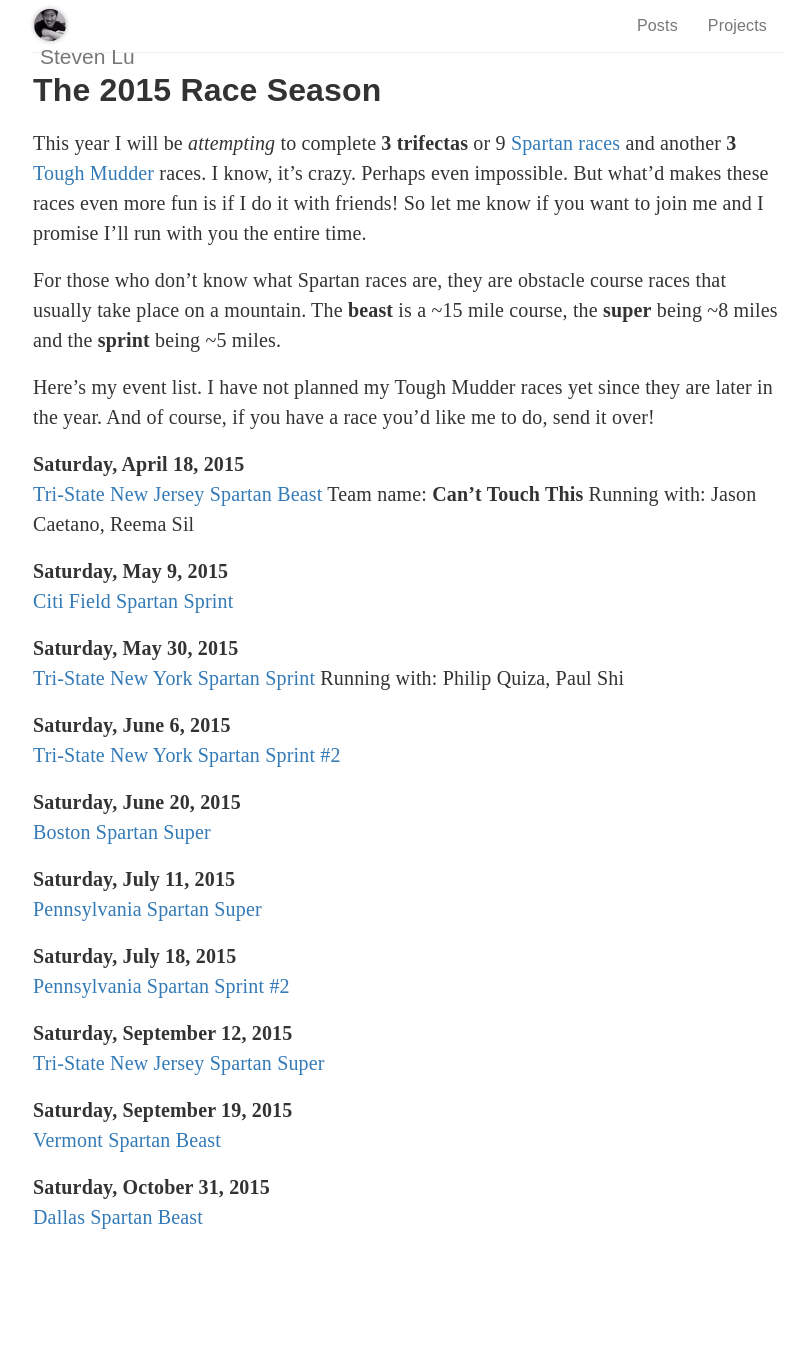
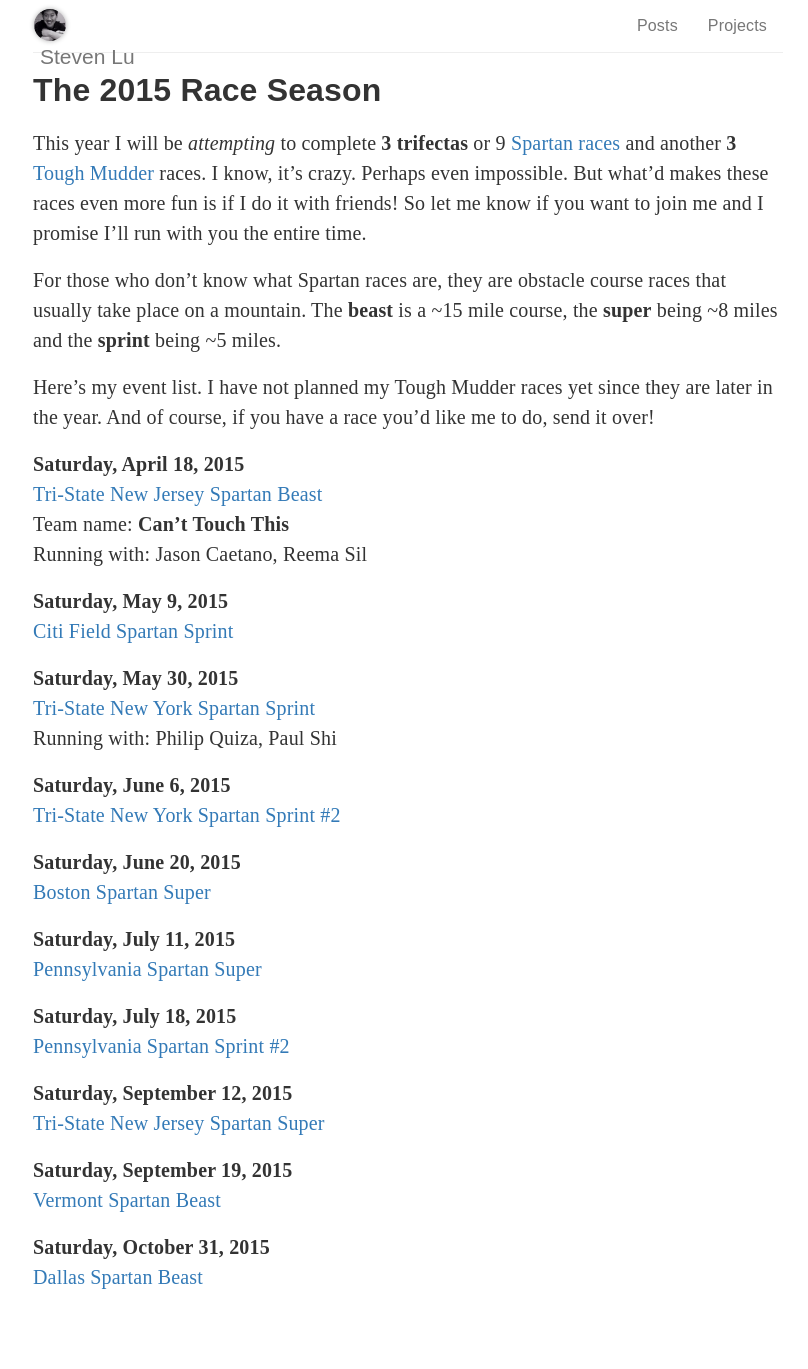
Before and after one commit to sjlu/sjlu.github.io, a Jekyll site: the page built from races/index.md, in a window 1280 px wide. Shown: the whole page, without its empty margins (232-1040 px from the left). Built offline with Jekyll 4.4.1, drawn with Linux system fonts in a browser that asks for light colours; nearby versions of some CDN libraries; comment, search, counter and statistics services are not loaded; before the commit the page ends 1309 px from its top, so only the background shows below that.

Commit message:
line spacing

```diff
--- a/races/index.md
+++ b/races/index.md
@@ -10,15 +10,15 @@
 Here's my event list. I have not planned my Tough Mudder races yet since they are later in the year. And of course, if you have a race you'd like me to do, send it over!
 
 **Saturday, April 18, 2015** \\
-[Tri-State New Jersey Spartan Beast](http://www.spartan.com/events/?event_id=494/tri-state-new-jersey-beast)
-Team name: **Can't Touch This**
+[Tri-State New Jersey Spartan Beast](http://www.spartan.com/events/?event_id=494/tri-state-new-jersey-beast) \\
+Team name: **Can't Touch This** \\
 Running with: Jason Caetano, Reema Sil
 
 **Saturday, May 9, 2015** \\
 [Citi Field Spartan Sprint](http://www.spartan.com/events/?event_id=420/citi-field-sprint-%28stadium%29)
 
 **Saturday, May 30, 2015** \\
-[Tri-State New York Spartan Sprint](http://www.spartan.com/events/?event_id=423/tri-state-new-york-sprint)
+[Tri-State New York Spartan Sprint](http://www.spartan.com/events/?event_id=423/tri-state-new-york-sprint) \\
 Running with: Philip Quiza, Paul Shi
 
 **Saturday, June 6, 2015** \\
```
